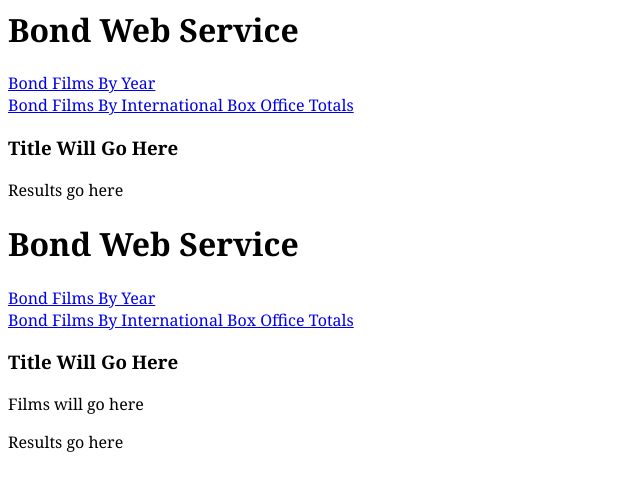
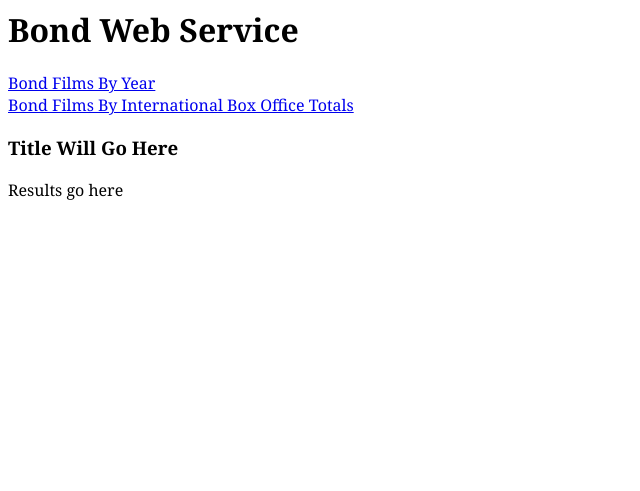
Before and after one commit to Tehute/webbb, a PHP site: page / in a window 1280 px wide. Shown: the top 491 px of the page, without its empty margins (0-640 px from the left). Run offline with PHP 8.4, Linux system fonts and the light colour scheme.

Commit message:
Update index.php

```diff
--- a/index.php
+++ b/index.php
@@ -3,6 +3,7 @@
 <title>Bond Web Service Demo</title>
 <style>
 	body {font-family:georgia;}
+
 	.film{
 	border:1px solid #E77DC2;
 	border-radius: 5px;
@@ -43,40 +44,41 @@ function toConsole(data)
 	console.log(data); //to view,use Chrome console, ctrl + shift + j
 }
 function bondJSON(data){
-//JSON processing data goes here
+	//here is how I see data returned via the console
 	console.log(data);
+	//identifies the type of data returned
+	$('#filmtitle').html(data.title);
+	//clears other clicked films
+	$('#films').html('');
+	//loop through films and add template
+	$.each(data.films,function(i,item){
+		let myFilm = bondTemplate(item);
+		$('<div></div>').html(myFilm).appendTo('#films');
+	});
+	// this loads data on page but bunched up
 	//$("#output").text(JSON.stringify(data));
-	//this defines the type of info returned
-	$('#filmtitle').html(data.title);
-	$('#films').html('');
-	$.each(data.films,function(i,item){
-		let str = bondTemplate(item);
-		$('<div></div>').html(str).appendTo('#films');
-
-
-	});
 	/*
 	let myData = JSON.stringify(data,null,4);
-	myData = '<pre>' + myData + '</pre>';
+	myData = "<pre>" + myData + "</pre>";
 	$("#output").html(myData);
 	*/
 }
 function bondTemplate(film){
 	return `
+		<div class = "film">
+			<b>Film: </b>${film.Film}<br>
+			<b>Title: </b>${film.Title}<br>
+			<b>Year: </b>${film.Year}<br>
+			<b>Director: </b>${film.Director}<br>
+			<b>Producers: </b>${film.Producers}<br>
+			<b>Writers: </b>${film.Writers}<br>
+			<b>Composer: </b>${film.Composer}<br>
+			<b>Bond: </b>${film.Bond}<br>
+			<b>Budget: </b>${film.Budget}<br>
+			<b>Box Office: </b>${film.BoxOffice}<br>
+			<div class = "pic"><img src ="thumbnails/${film.Image}"></div>
+		</div>
 
-			<div class="film">
-			<b>"Film": </b> ${film.Film}<br />
-            <b>"Title": </b>${film.Title}<br />
-            <b>"Year": </b>${film.Year}<br />
-			<b>"Director": </b>${film.Director}<br />
-			<b>"Producers": </b>${film.Producers}<br />
-			<b>"Writers": </b>${film.Writers}<br />
-            <b>"Composer": </b>${film.Composer}<br />
-            <b>"Bond": </b>${film.Bond}<br />
-            <b>"Budget": </b>${film.Budget}<br />
-            <b>"Box Office": </b>${film.BoxOffice}<br />
-			<div class="pic"><img src="thumbnails/${film.Image}"</div>
-			</div>
 	`;
 }
 </script>
@@ -86,36 +88,22 @@ function bondTemplate(film){
 		<a href="year" class="category">Bond Films By Year</a><br />
 		<a href="box" class="category">Bond Films By International Box Office Totals</a>
 		<h3 id="filmtitle">Title Will Go Here</h3>
-
 		<div id="films">
 			<!--
-			<div class="film">
-			<b>"Film": </b> 1<br />
-            <b>"Title": </b>"Dr. No"<br />
-            <b>"Year": </b>1962<br />
-			<b>"Director": </b>"Terence Young"<br />
-			<b>"Producers": </b>"Harry Saltzman and Albert R. Broccoli"<br />
-			<b>"Writers": </b>"Richard Maibaum, Johanna Harwood and Berkely Mather"<br />
-            <b>"Composer": </b>"Monty Norman"<br />
-            <b>"Bond": </b>"Sean Connery"<br />
-            <b>"Budget": </b>"$1,000,000.00"<br />
-            <b>"Box Office": </b>"$59,567,035.00"<br />
-			<div class="pic"><img src="thumbnails/dr-no.jpg"</div>
+			<div class = "film">
+				<b>Film: </b> 1<br>
+				<b>Title: </b> Dr. No<br>
+				<b>Year: </b> 1962<br>
+				<b>Director: </b> Terence Young<br>
+				<b>Producers: </b> Harry Saltzman and Albert R. Broccoli<br>
+				<b>Writers: </b> Richard Maibaum, Johanna Harwood and Berkely Mather1<br>
+				<b>Composer: </b> Monty Norman<br>
+				<b>Bond: </b> Sean Connery<br>
+				<b>Budget: </b> $1,000,000.00<br>
+				<b>Box Office: </b> $59,567,035.00<br>
+				<div class = "pic"><img src ="thumbnails/dr-no.jpg"></div>
 			</div>
 			-->
-		</div>
-
-		<div id="output">Results go here</div>
-	</body>
-</html>
-</head>
-	<body>
-	<h1>Bond Web Service</h1>
-		<a href="year" class="category">Bond Films By Year</a><br />
-		<a href="box" class="category">Bond Films By International Box Office Totals</a>
-		<h3 id="filmtitle">Title Will Go Here</h3>
-		<div id="films">
-			<p>Films will go here</p>
 		</div>
 		<div id="output">Results go here</div>
 	</body>
```
Lines whose indentation alone changed are shown as unchanged.
